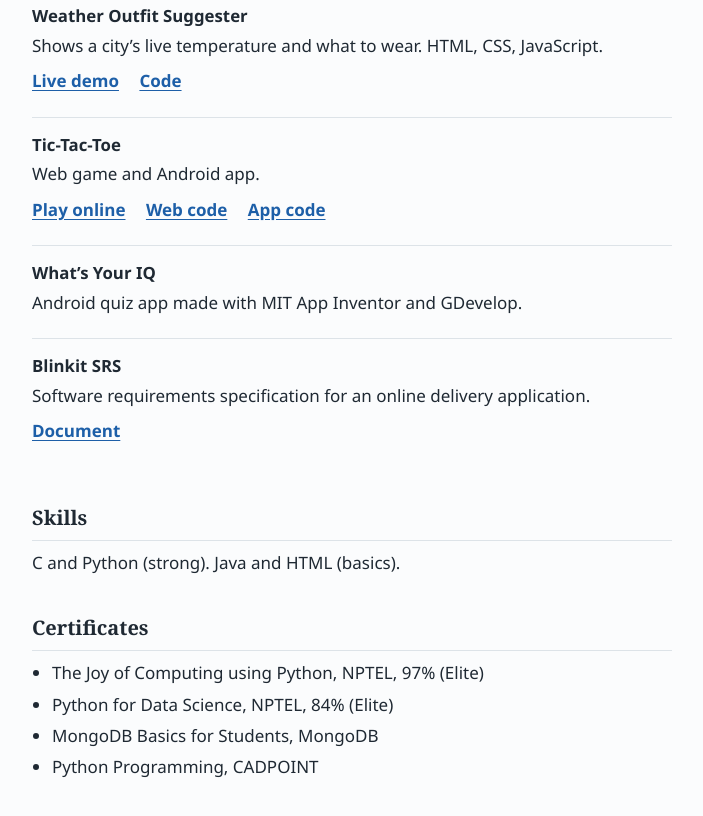
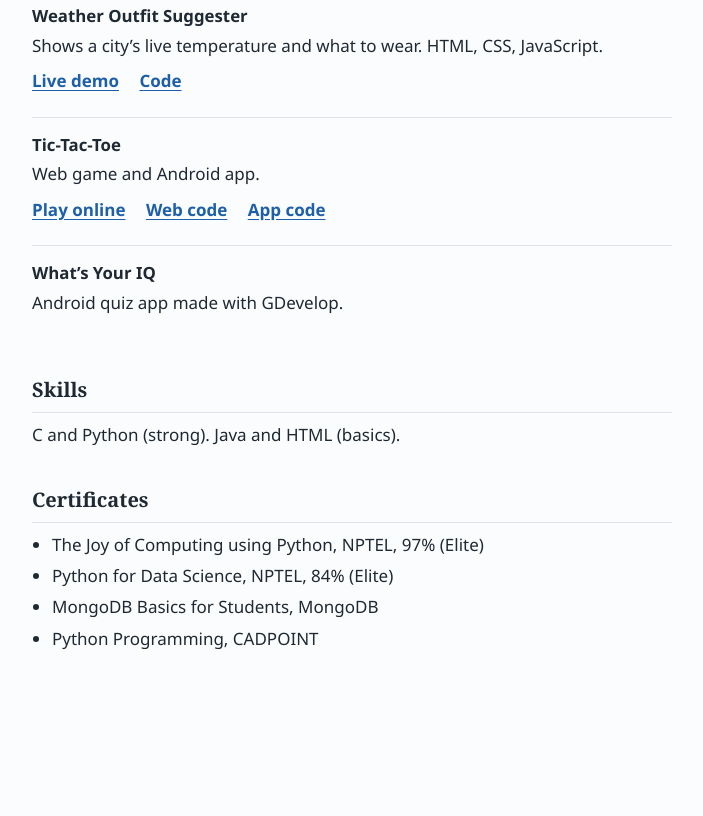
Before and after one commit to keerthana-2-cse/Portfolio, a plain HTML site: page index.html in a window 1280 px wide. Shown: the part 728-1544 px from the top of the page, without its empty margins (288-991 px from the left). After the commit the page ends 1440 px from the top, so only its background shows below. Drawn offline with Linux system fonts and the light colour scheme.

Commit message:
index.html

```diff
--- a/index.html
+++ b/index.html
@@ -83,14 +83,10 @@
 
     <article class="project">
       <h3>What’s Your IQ</h3>
-      <p>Android quiz app made with MIT App Inventor and GDevelop.</p>
+      <p>Android quiz app made with GDevelop.</p>
     </article>
 
-    <article class="project">
-      <h3>Blinkit SRS</h3>
-      <p>Software requirements specification for an online delivery application.</p>
-      <p class="links"><a href="https://github.com/keerthana-2-cse/Blinkit-srs-file">Document</a></p>
-    </article>
+
   </section>
 
   <section>
```
